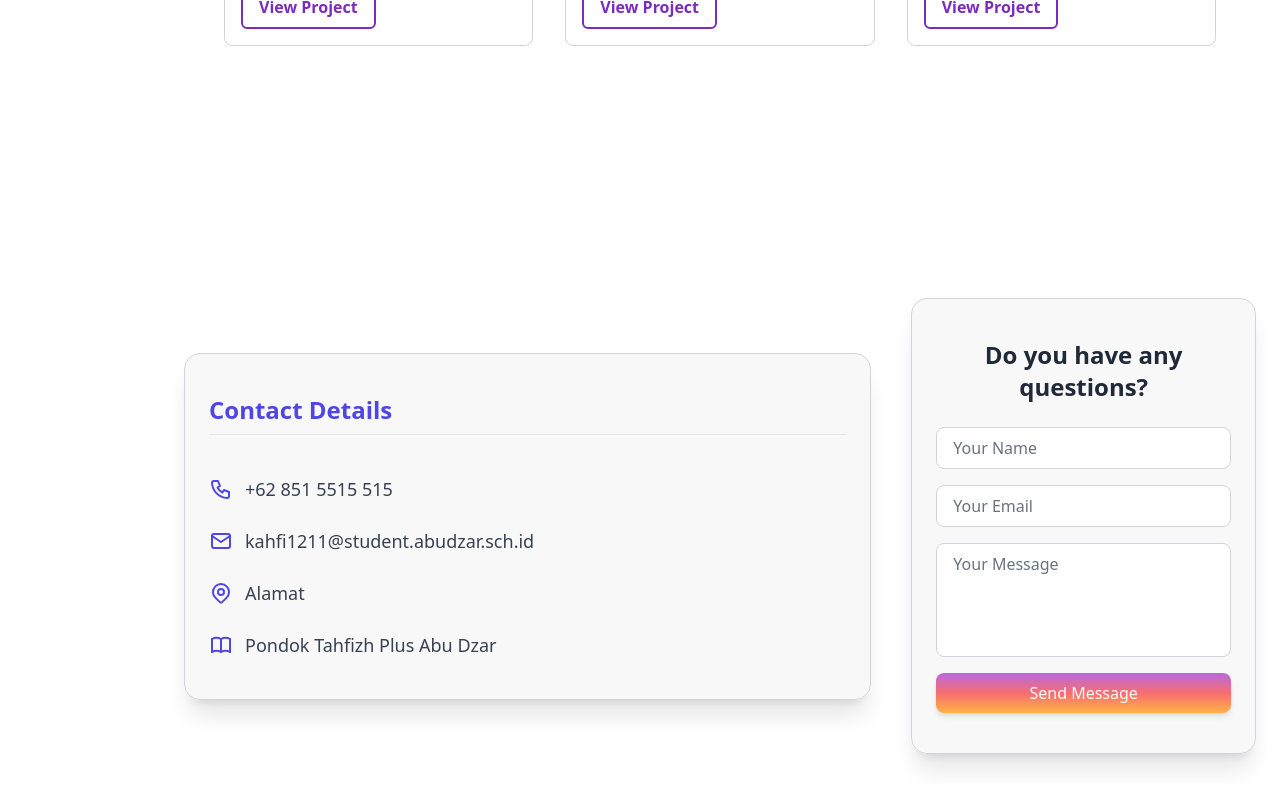
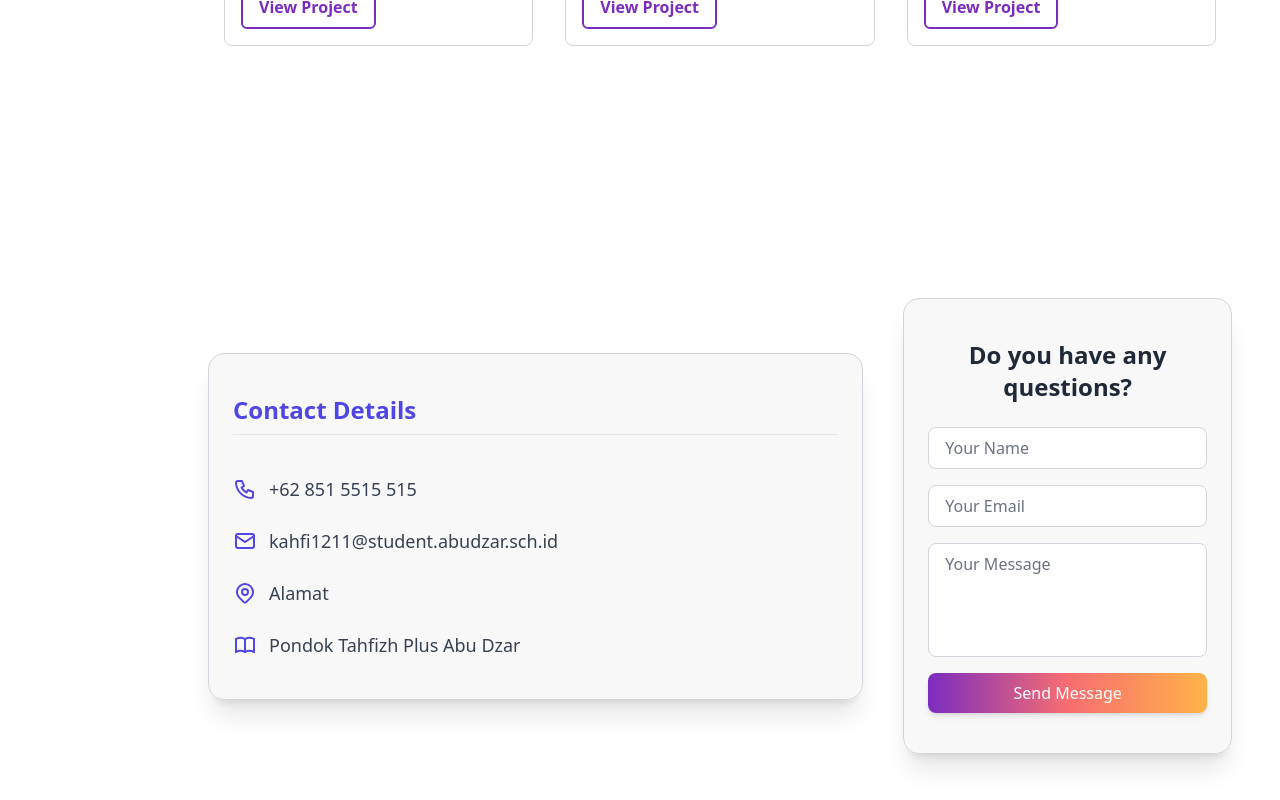
Before and after one commit to kahfiachyarudin/portfolioku, a React (Vite) app: page / in a window 1280 px wide. Shown: the part 3640-4440 px from the top of the page. Built offline with nearby package versions, Linux system fonts and the light colour scheme.

Commit message:
membenarkan animasi

```diff
--- a/src/components/About.jsx
+++ b/src/components/About.jsx
@@ -94,7 +94,7 @@ const aboutAnimation = gsap.from(splitAbout.words, {
     const skillAnimation = gsap.from(splitSkill.words, {
       scrollTrigger: {
         trigger: skillRef.current,
-        start: "top 80%",
+        start: "top 70%",
         toggleActions: "play",
       },
       y: -100,
@@ -109,7 +109,7 @@ const aboutAnimation = gsap.from(splitAbout.words, {
     const expAnimation = gsap.from(splitExp.chars, {
       scrollTrigger: {
         trigger: skillRef.current,
-        start: "top 80%",
+        start: "top 70%",
         toggleActions: "play",
       },
       x: 150,
--- a/src/components/Contact.jsx
+++ b/src/components/Contact.jsx
@@ -58,7 +58,7 @@ function Contact() {
   };
 
   return (
-  <div className="flex flex-col md:flex-row justify-center items-center min-h-screen md:ml-40 gap-10 px-6 py-10">
+  <div className="flex flex-col md:flex-row justify-center items-center min-h-screen md:ml-40 gap-10 px-6 md:px-12 py-10">
 
     {/* Bagian Contact Details */}
     <div className="px-6 py-10 flex flex-col gap-6 text-left bg-gray-100/60 backdrop-blur-md shadow-xl rounded-2xl w-full md:w-2/3 border border-gray-300 overflow-x-hidden">
@@ -171,7 +171,7 @@ function Contact() {
         ></textarea>
         <button
           type="submit"
-          className="text-white py-2 rounded-lg font-medium bg-[linear-gradient(180deg,#B86ADF_0%,#F76D71_50%,#FFB347_100%)] transition-transform duration-300 hover:scale-105 active:scale-95 shadow-md"
+          className="text-white py-2 rounded-lg font-medium bg-brand-gradient transition-transform duration-300 hover:scale-105 active:scale-95 shadow-md"
         >
           Send Message
         </button>
--- a/src/components/Menu.jsx
+++ b/src/components/Menu.jsx
@@ -13,7 +13,7 @@ function Menu() {
   useEffect(() => {
     const trigger = ScrollTrigger.create({
       trigger: "#about",
-      start: "top top",
+      start: "top 20%",
       onEnter: () => setIsVisible(true),
       onLeaveBack: () => setIsVisible(false),
     });
```
